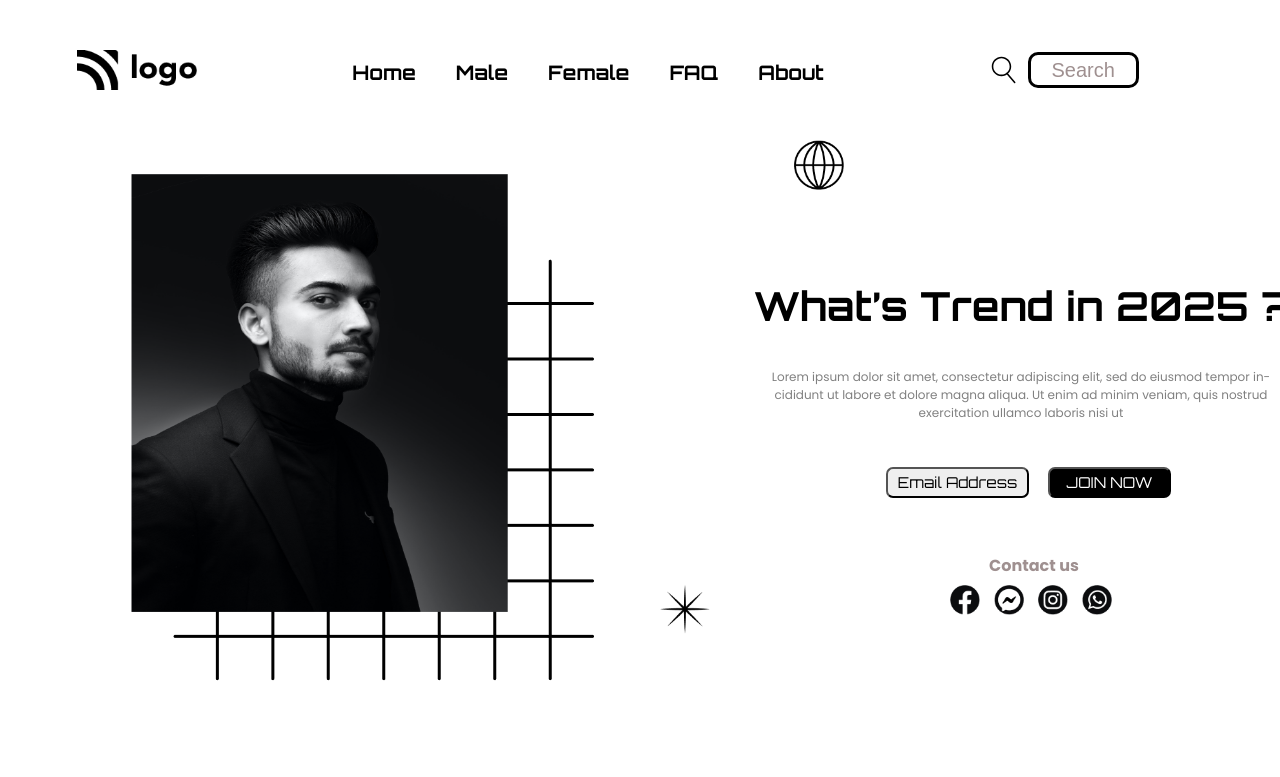
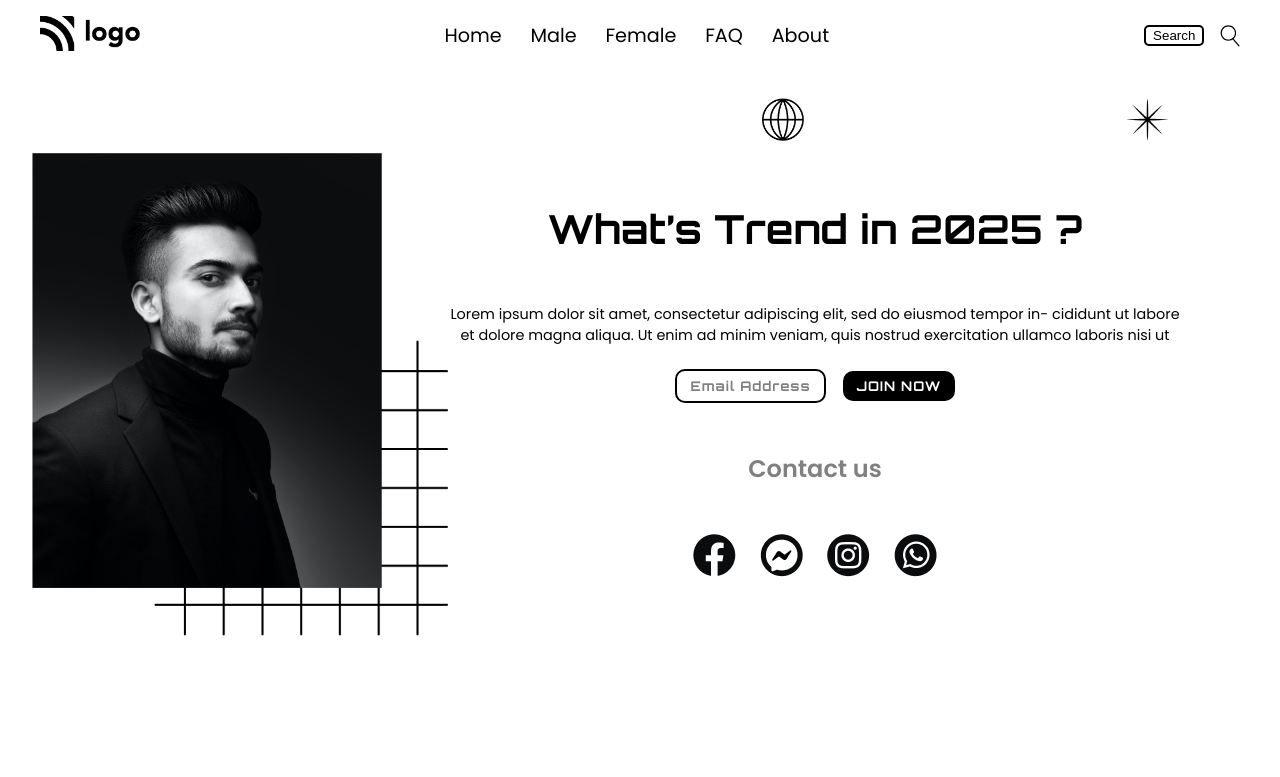
Before and after one commit to pk170970/Project-1-Street-Style-Landing-Page, a website: page index.html in a window 1280 px wide. Drawn offline with Linux system fonts and the light colour scheme.

Commit message:
made responsive

```diff
--- a/index.html
+++ b/index.html
@@ -21,7 +21,7 @@
       href="https://fonts.googleapis.com/css2?family=Poppins:wght@200;300;400;500;600;700&display=swap"
       rel="stylesheet"
     />
-    <title> Street Style Landing Page</title>
+    <title>Document</title>
   </head>
   <body>
     <div class="container">
@@ -31,7 +31,7 @@
           <div>
             <img src="/assets/Logo.png" alt="brand-logo" />
           </div>
-          <div class="list-box">
+          <div>
             <ul class="list">
               <li class="list-item">Home</li>
               <li class="list-item">Male</li>
@@ -43,8 +43,8 @@
           <div class="button-group">
             <div class="search-icon">
               <svg
-                width="25"
-                height="30"
+                width="32"
+                height="35"
                 viewBox="0 0 32 35"
                 fill="none"
                 xmlns="http://www.w3.org/2000/svg"
@@ -73,17 +73,14 @@
             <img src="/assets/squares.png" alt="square-pattern" />
           </span>
           <!-- Star -->
-          <span class="star1">
-            <img src="/assets/start.png" alt="start-pattern" />
-          </span>
-          <span class="star2">
+          <span class="star">
             <img src="/assets/start.png" alt="start-pattern" />
           </span>
           <!-- Globe -->
           <span class="globe">
             <img src="/assets/globe.png" alt="globe-pattern" />
           </span>
-          <div class="banner-image">
+          <div>
             <img src="/assets/Image.png" alt="person-hero-iamge" />
           </div>
           <div class="hero-container-right">
--- a/style.css
+++ b/style.css
@@ -1,194 +1,236 @@
-*{
+*,
+*::after,
+*::before {
     margin: 0;
     padding: 0;
     box-sizing: border-box;
 }
 
-.container{
-    width: 100vw;
-    height: 97vh;
-    overflow-x: hidden;
+/* Variables Declaration  */
+
+:root {
+    --font-1: 'Orbitron';
+    --font-2: 'Poppins';
 }
 
-/* -------------------Navigation Bar-------------- */
+/* Typography and custom css*/
 
-.navbar-container{
-    display: flex;
-    width: 95vw;
-    height: 18vh;
-    justify-content: space-around;
-    align-items: center;
-    padding: 0px 10px;
+h1 {
+    font-size: 2.5rem;
+    font-family: var(--font-1);
+    margin: 1em 0;
 }
 
-.navbar-container img{
-    width: 120px;
-    height: 40px;
-    cursor: pointer;
+h4 {
+    font-size: 1.1rem;
+    font-family: var(--font-2);
+    color: grey;
+    font-weight: 600;
+    margin: 1em 0;
 }
 
-.list-box ul{
+p {
+    font-family: var(--font-2);
+    font-size: 0.9rem;
+    margin: 0.7em 0;
+}
+
+img {
+    max-width: 100%;
+}
+
+
+/* Navigation section */
+
+.navbar-container {
     display: flex;
+    align-items: center;
+    justify-content: space-between;
+    padding: 1em 0.5em;
 }
-.list-box ul li{
-    text-decoration: none;
+
+nav>div>img {
+    width: 60%;
+}
+
+.list {
+    display: none;
     list-style: none;
-    padding: 10px;
-    margin: 10px;
-    font-size: 20px;
-    font-family: 'Orbitron';
-    font-weight: bold;
+    align-items: center;
+    gap: 1.5em;
+}
+
+.button-group {
+    display: flex;
+    flex-direction: row-reverse;
+    align-items: center;
+    justify-content: center;
+    gap: 1em;
+}
+
+.search-icon>svg {
+    max-width: 20px;
+    padding-top: 0.3em;
+}
+
+.nav-button {
+    padding: 0.1em 0.5em;
+    background-color: white;
+    color: black;
+    border: 2px solid black;
+    border-radius: 5px;
+    text-align: center;
+
+}
+
+.nav-button:hover,
+.nav-button:focus {
     cursor: pointer;
-}
-.list-box ul li:hover{
-    font-size: 22px;
     background-color: black;
     color: white;
-    border-radius: 20px;
-    transition: font-size 0.5s ease;
-}
-.button-group{
-    display: flex;
 }
 
-.button-group .search-icon{
-    padding: 3px 12px;
-    cursor: pointer;
+
+/* Hero Section  */
+
+
+.hero-container {
+    display: flex;
+    flex-direction: column;
+    position: relative;
+    justify-content: center;
+    align-items:center ;
 }
 
-.button-group .nav-button{
-    width: 111px;
-    height: 36px;
-    border-radius: 10px;
-    background: white;
-    font-size: 20px;
-    color: #9f9090;
-    border: 3px solid black;
+.hero-container>div {
+    order: -1;
 }
 
-/* -------------------Navigation Bar-------------- */
-
-.hero-container{
-    display: flex;
-    position: relative;
+.square {
+    display: none;
 }
 
-.banner-image{
-    position: absolute;
-    left: 131px;
-    top: 30px;
+.hero-container-right {
+    display: flex;
+    flex-direction: column;
+    text-align: center;
+    align-items: center;
+    justify-content: center;
+    padding: 1.8em;
+    order: 5;
+    max-width: 550px;
+    margin: 0 auto;
 }
 
-.banner-image img{
-    width: 377px;
-    height: 438px;
+.button-email,
+.button-join {
+    padding: 0.5em 1em;
+    margin-top: 1em;
+    font-family: var(--font-1);
+    letter-spacing: 1px;
+    font-weight: bold;
+    border-radius: 10px;
 }
 
-.square{
-    position: absolute;
-    left: 173px;
-    top: 115px;
+.button-email {
+    color: grey;
+    background-color: white;
+    border: 2px solid black;
+    margin-right: 1em;
 }
 
-.star1{
-    position: absolute;
-    left: 1328px;
-    top: 29px;
+.button-join {
+    background-color: black;
+    color: white;
+    border: none !important;
+    outline: none;
 
 }
-.star1 img{
-    width: 50px;
-    height: 50px;
+
+.contact-heading {
+    margin: 2em 0;
+    font-size: 1.5rem;
 }
-.star2{
+
+.icons {
+    display: flex;
+    gap: 1.5em;
+}
+
+.star{
     position: absolute;
-    left: 660px;
-    top: 440px;
-
-}
-.star2 img{
-    width: 50px;
-    height: 50px;
+    bottom:0;
+    width: 10%;
+    left: 0;
 }
 
 .globe{
     position: absolute;
-    left: 794px;
-    top: -4px;
+    bottom: 0;
+    width: 10%;
+    right: 0px;
 }
-.globe img{
-    width: 50px;
-    height: 50px;
+
+.hero-container>span>img {
+    width: 70%;
+}
+
+
+@media (min-width:700px){
+    .list{
+        display: flex;
+        font-family: var(--font-2);
+        margin-right: 4em;
+        font-size: 1.2rem;
+    }
+
+    .hero-container{
+        flex-direction: row;
     }
 
     .hero-container-right{
-    display: flex;
-    flex-direction: column;
-    width: 580px;
-    height: 500px;
-    position: relative;
-    left: 731px;
-    top: 130px;
-    text-align: center;
+        width: 80%;
+
+    }
+    .globe{
+        right: 35%;
+        top: 5%;
+        width: 5%;
     }
 
-.hero-heading{
-    font-size: 40px;
-    font-family: 'Orbitron';
-    margin: 7px;
+    .star{
+        right: 5%;
+        top: 5%;
+        width: 5%;
+        left: unset;
+    }
 }
 
-.hero-description{
-    font-family: 'Poppins';
-    margin: 30px;
-    font-size: 12px;
-    color: grey;
+
+@media (min-width:1000px){
+
+    .container{
+        padding: 0 2em;
+        position: relative;
     }
 
-.button-email{
-    width: 143px;
-    padding: 4px;
-    border-radius: 7px;
-    font-family: 'Orbitron';
-    font-size: 15px;
-    margin: 15px;
-    cursor: pointer;
-}
-.button-email:hover{
-    background: #000000;
-    color: #ffffff;
-}
-.button-join{
-    width: 123px;
-    padding: 4px;
-    border-radius: 7px;
-    font-family: 'Orbitron';
-    font-size: 15px;
-    background-color: black;
-    color: white;
-    cursor: pointer;
-}
-.button-join:hover{
-    background: #ffffff;
-    color: #000000;
-    font-weight: bold;
-}
-.contact-heading{
-    font-family: 'Poppins';
-    color: #9f9090;
-    margin-top: 40px;
-    margin-left: 26px;
-}
-.icons{
-    display: flex;
-    justify-content: center;
-    align-items: center;
-    margin-left: 20px;
-    cursor: pointer;
+    .hero-container{
+        padding-top: 4em;
     }
 
-.icons img{
-    margin: 7px;
-    width: 30px;
-    height: 30px;
+    .hero-container-right{
+        max-width: 800px;
     }
+
+    .hero-container>div>img{
+        max-width: 350px;
+    }
+
+    .square{
+        display: flex;
+        position: absolute;
+        top: 50%;
+        z-index: -1;
+        left: 10%;
+    }
+}
```
Also changed, not shown: screenshot.png (deleted). Lines whose indentation alone changed are shown as unchanged.
